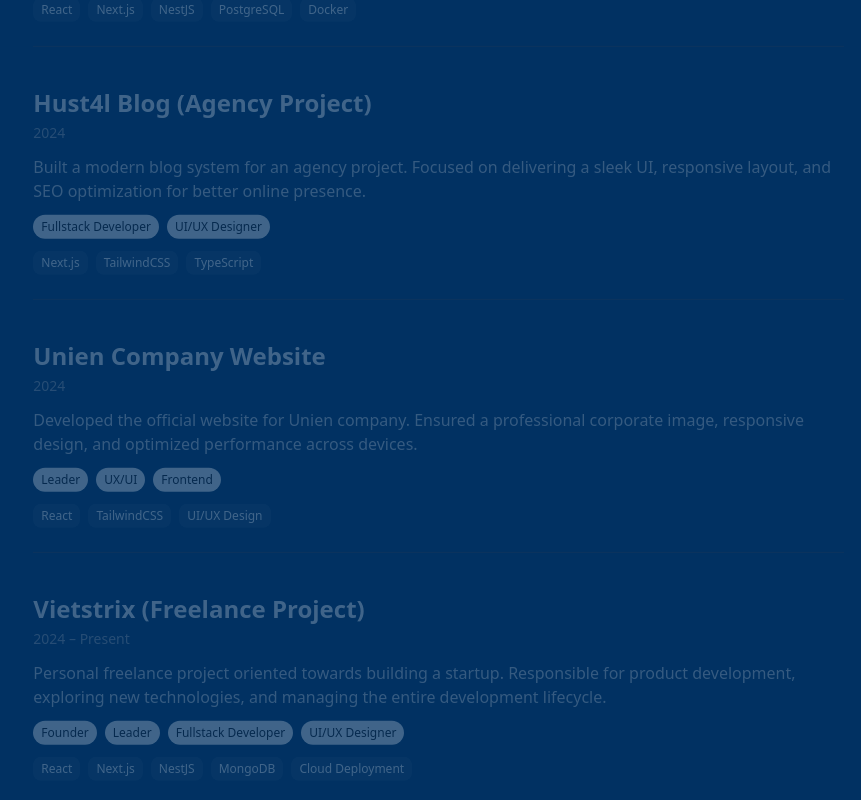
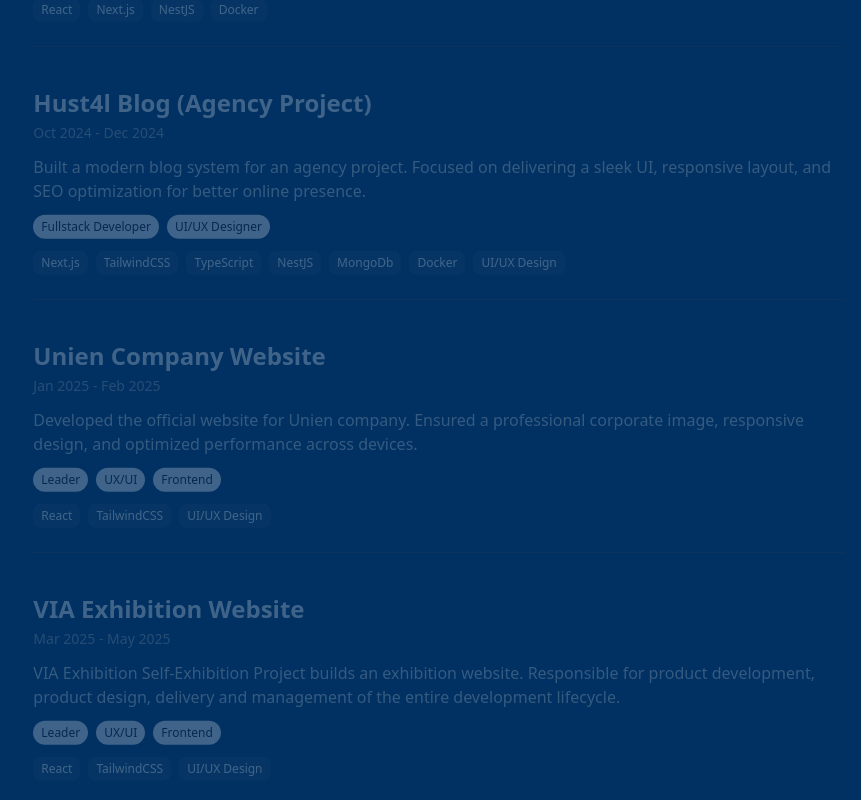
Before and after one commit to protam113/hoang_pham_strix, a Next.js app: page /en in a window 1280 px wide. Shown: the part 2080-2880 px from the top of the page, without its empty margins (412-1273 px from the left). Built offline with nearby package versions, Linux system fonts and the light colour scheme.

Commit message:
update platform auth doc

```diff
--- a/messages/en.json
+++ b/messages/en.json
@@ -26,7 +26,8 @@
       "p1": "Developed an informational and content management website for the organization. Handled everything from UI/UX design to backend implementation, ensuring performance optimization and easy content management.",
       "p2": "Built a modern blog system for an agency project. Focused on delivering a sleek UI, responsive layout, and SEO optimization for better online presence.",
       "p3": "Developed the official website for Unien company. Ensured a professional corporate image, responsive design, and optimized performance across devices.",
-      "p4": "Personal freelance project oriented towards building a startup. Responsible for product development, exploring new technologies, and managing the entire development lifecycle."
+      "p4": "Personal freelance project oriented towards building a startup. Responsible for product development, exploring new technologies, and managing the entire development lifecycle.",
+      "p5": "VIA Exhibition Self-Exhibition Project builds an exhibition website. Responsible for product development, product design, delivery and management of the entire development lifecycle."
     },
     "Featured": {
       "title": "FEATURED WORK"
--- a/messages/vi.json
+++ b/messages/vi.json
@@ -26,7 +26,8 @@
       "p1": "Phát triển một trang web thông tin và quản lý nội dung cho tổ chức tôn giáo. Xử lý mọi việc từ thiết kế UI/UX đến việc phân công việc cho các thành viên vaf triển khai dự án lên môi trường thực tế, đảm bảo tối ưu hóa hiệu suất và quản lý nội dung dễ dàng.",
       "p2": "Build a modern blogging system for an Agency project. Focus on providing beautiful UI, responsive layout and SEO for better online presence.",
       "p3": "Phát triển website chính thức cho công ty Unien. Đảm bảo hình ảnh công ty chuyên nghiệp, thiết kế responsive và tối ưu hóa hiệu suất trên nhiều thiết bị.",
-      "p4": "Dự án tự do cá nhân hướng đến việc xây dựng một công ty khởi nghiệp. Chịu trách nhiệm phát triển sản phẩm, khám phá công nghệ mới và quản lý toàn bộ vòng đời phát triển."
+      "p4": "Dự án tự do cá nhân hướng đến việc xây dựng một công ty khởi nghiệp. Chịu trách nhiệm phát triển sản phẩm, khám phá công nghệ mới và quản lý toàn bộ vòng đời phát triển.",
+      "p5": "Dự án tự cho triễn lãm VIA xây dựng một webiste triễn lãm. Chịu trách nhiệm phát triển sản phẩm, thiết kế sản phẩm, bàn giao và quản lý toàn bộ vòng đời phát triển."
     },
     "Featured": {
       "title": "DỰ ÁN NỔI BẬT"
--- a/src/components/ProjectsSection.tsx
+++ b/src/components/ProjectsSection.tsx
@@ -31,11 +31,17 @@ export function ProjectsSection() {
       image: '/imgs/husth.jpg',
       href: 'https://hust4l.vercel.app/',
     },
+
     {
       title: 'UNIEN',
       category: 'Company blog',
       image: '/imgs/unu.jpg',
       href: 'https://unien.vercel.app/',
+    },
+    {
+      title: 'VIA',
+      category: 'Commerce site',
+      image: '/imgs/ via.png',
     },
   ];
 
--- a/src/components/workEx.tsx
+++ b/src/components/workEx.tsx
@@ -32,26 +32,41 @@ export const WorkEx = () => {
       roles: ['Leader', 'UX/UI', 'Frontend', 'Backend'],
       period: 'Aug 2024 – Oct 2024',
       description: t('Experience.p1'),
-      tech: ['React', 'Next.js', 'NestJS', 'PostgreSQL', 'Docker'],
+      tech: ['React', 'Next.js', 'NestJS', 'Docker'],
     },
     {
       title: 'Hust4l Blog (Agency Project)',
       roles: ['Fullstack Developer', 'UI/UX Designer'],
-      period: '2024',
+      period: 'Oct 2024 - Dec 2024',
       description: t('Experience.p2'),
-      tech: ['Next.js', 'TailwindCSS', 'TypeScript'],
+      tech: [
+        'Next.js',
+        'TailwindCSS',
+        'TypeScript',
+        'NestJS',
+        'MongoDb',
+        'Docker',
+        'UI/UX Design',
+      ],
     },
     {
       title: 'Unien Company Website',
       roles: ['Leader', 'UX/UI', 'Frontend'],
-      period: '2024',
+      period: 'Jan 2025 - Feb 2025',
       description: t('Experience.p3'),
+      tech: ['React', 'TailwindCSS', 'UI/UX Design'],
+    },
+    {
+      title: 'VIA Exhibition Website',
+      roles: ['Leader', 'UX/UI', 'Frontend'],
+      period: 'Mar 2025 - May 2025',
+      description: t('Experience.p5'),
       tech: ['React', 'TailwindCSS', 'UI/UX Design'],
     },
     {
       title: 'Vietstrix (Freelance Project)',
       roles: ['Founder', 'Leader', 'Fullstack Developer', 'UI/UX Designer'],
-      period: '2024 – Present',
+      period: 'Jub 2025 – Aug 2025',
       description: t('Experience.p4'),
       tech: ['React', 'Next.js', 'NestJS', 'MongoDB', 'Cloud Deployment'],
     },
```
Also changed, not shown: public/imgs/via.png (added).
